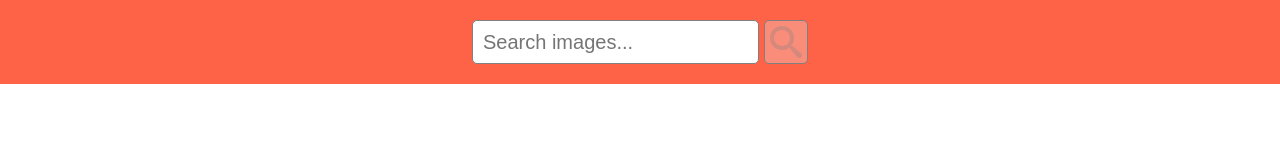
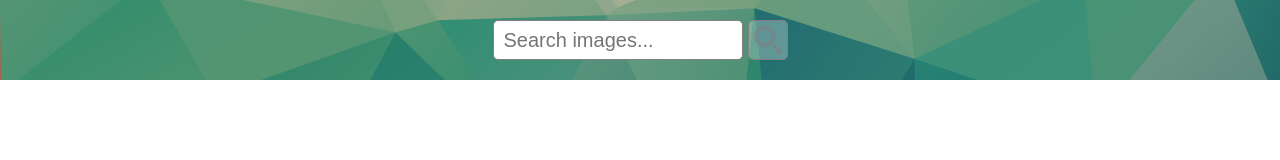
Before and after one commit to MishynMykhailo/goit-js-hw-11, a website built with Parcel: page src/index.html in a window 1280 px wide. Built offline with nearby package versions, Linux system fonts and the light colour scheme; a web font is replaced by a local one; what simplelightbox would draw is missing.

Commit message:
update css

```diff
--- a/src/css/styles.css
+++ b/src/css/styles.css
@@ -1,6 +1,13 @@
+:root {
+    --animation: cubic-bezier(0.4, 0, 0.2, 1);
+    --timing-duration: 250ms;
+  }
 body {
     font-family: 'Akshar', sans-serif;
     margin: 0;
+}
+input,button {
+    outline:none;
 }
 * {
     box-sizing: border-box;
@@ -10,6 +17,7 @@ body {
     top: 0;
     z-index: 100;
     width: 100%;
+
 }
 .search-form{
     display: flex;
@@ -17,6 +25,10 @@ body {
     padding-top: 20px;
     padding: 20px;
     background-color: tomato;
+    background-image: linear-gradient(to right, rgba(47,48,58,0.3), rgba(47,48,58,0.3)),url(../images/1616609062_56-p-priyatnii-fon-dlya-glaz-62.png);
+    background-position: center;
+    background-repeat: no-repeat;
+    background-size: cover;
 }
 .search-form>input,
 .search-form>button{
@@ -26,20 +38,36 @@ body {
     padding: 0 10px 0 10px;
     font-family: 'Akshar', sans-serif;
     border-radius: 5px;
-    border: 0.8px solid grey
+    border: 0.8px solid grey;
+    width: 250px;
+    height: 40px;
+    transition: transform var(--timing-duration) var(--animation);
 }
 .btn-search{
+    height: 40px;
+    width: 40px;
     display: flex;
     align-items: center;
     padding: 5px;
     margin-left:5px;
     border-radius: 5px;
-    border: 0.8px solid grey
+    border: 0.8px solid grey;
+    transition: transform var(--timing-duration) var(--animation)
+}
+.btn-search:hover,.btn-search:focus,.input-search:hover,.input-search:focus{
+    transform: scale(1.02);
+    border: 1px solid rgb(122, 76, 7);
+    box-sizing: border-box;
 }
 .icon-search{
-    fill: rgba(128, 128, 128, 0.315);
+    fill: rgba(128, 128, 128, 0.603);
 }
-
+.icon-search:hover,.icon-search:focus{
+    fill:rgba(19, 107, 46, 0.493);
+}
+.btn-search:hover{
+    transform: scale(1.05);
+}
 @media screen and (max-width: 478px) {
 .gallery{
     display: flex;
@@ -112,7 +140,7 @@ body {
 .photo-card{
     box-shadow: 4px 4px 8px 0px rgba(34, 60, 80, 0.2);
     border: 1px solid rgba(0, 0, 0, 0.26);
-    transition: transform 250ms cubic-bezier(0.4, 0, 0.2, 1)
+    transition: transform var(--timing-duration) var(--animation)
 }
 .photo-card:hover{
     transform: scale(1.04)
```
Also changed, not shown: src/images/1616609062_56-p-priyatnii-fon-dlya-glaz-62.png (added).
